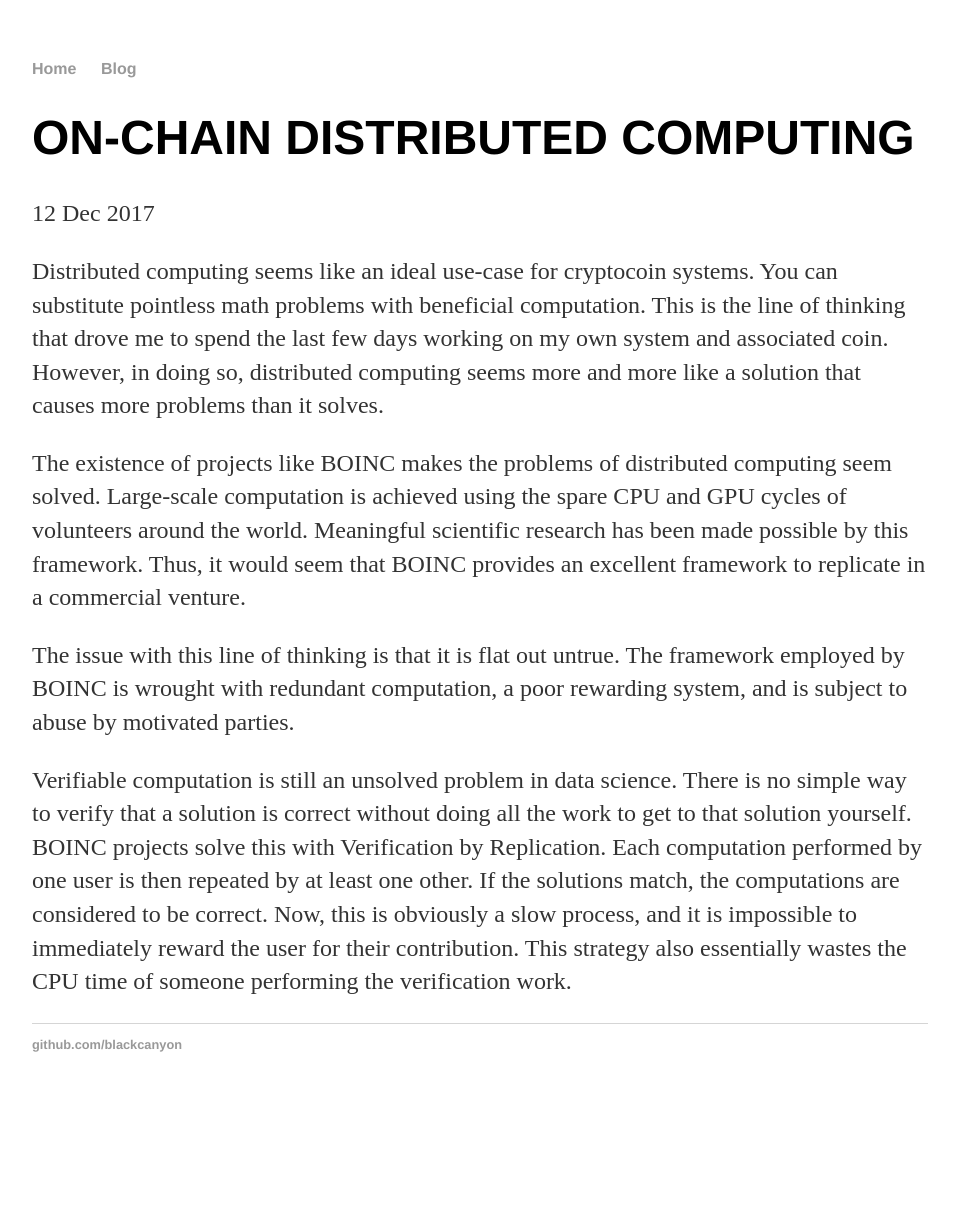
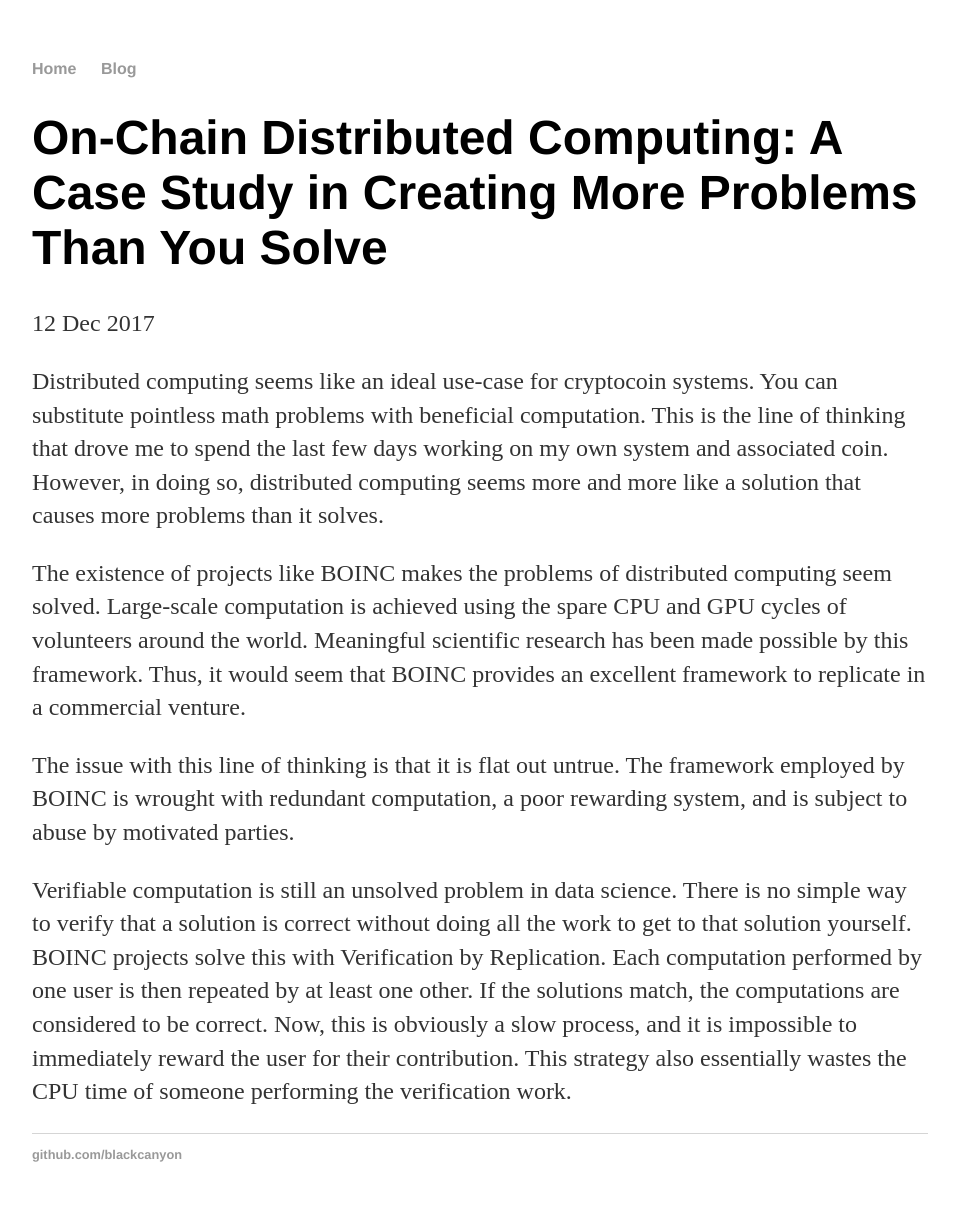
Before and after one commit to BlackCanyon/BlackCanyon.github.io, a Jekyll site: the page built from _posts/2017-12-12-Distributed-Computing-Problem-of-Problems.md, in a window 1280 px wide. Shown: the whole page, without its empty margins (160-1119 px from the left). Built offline with Jekyll 4.4.1, drawn with Linux system fonts in a browser that asks for light colours; before the commit the page ends 1112 px from its top, so only the background shows below that.

Commit message:
Update 2017-12-12-Distributed-Computing-Problem-of-Problems.md

```diff
--- a/_posts/2017-12-12-Distributed-Computing-Problem-of-Problems.md
+++ b/_posts/2017-12-12-Distributed-Computing-Problem-of-Problems.md
@@ -1,6 +1,6 @@
 ---
 layout: post
-title: "ON-CHAIN DISTRIBUTED COMPUTING"
+title: "On-Chain Distributed Computing: A Case Study in Creating More Problems Than You Solve"
 date: 2017-12-12
 ---
 
@@ -10,5 +10,4 @@ The existence of projects like BOINC makes the problems of distributed computing
 
 The issue with this line of thinking is that it is flat out untrue. The framework employed by BOINC is wrought with redundant computation, a poor rewarding system, and is subject to abuse by motivated parties.
 
-Verifiable computation is still an unsolved problem in data science. There is no simple way to verify that a solution is correct without doing all the work to get to that solution yourself. BOINC projects solve this with Verification by Replication. Each computation performed by one user is then repeated by at least one other. If the solutions match, the computations are considered to be correct.
-Now, this is obviously a slow process, and it is impossible to immediately reward the user for their contribution. This strategy also essentially wastes the CPU time of someone performing the verification work.
+Verifiable computation is still an unsolved problem in data science. There is no simple way to verify that a solution is correct without doing all the work to get to that solution yourself. BOINC projects solve this with Verification by Replication. Each computation performed by one user is then repeated by at least one other. If the solutions match, the computations are considered to be correct. Now, this is obviously a slow process, and it is impossible to immediately reward the user for their contribution. This strategy also essentially wastes the CPU time of someone performing the verification work.
```
